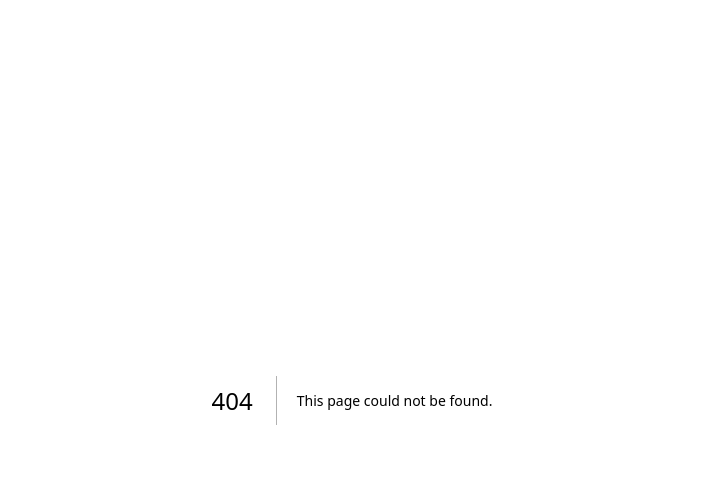
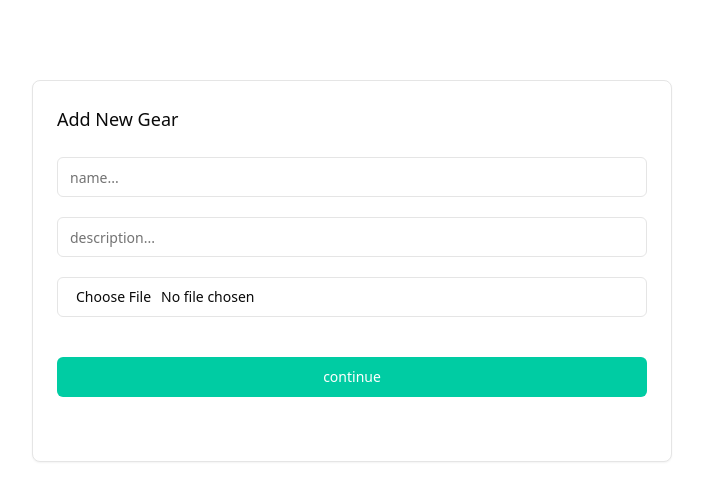
Before and after one commit to bckyrd-io/bckyrd-app-expo, a Next.js app: page /gear-add in a window 1280 px wide. Before the commit this address had no page. Shown: the top 500 px of the page, without its empty margins (288-991 px from the left). Built offline with nearby package versions, Linux system fonts and the light colour scheme.

Commit message:
nextauth intergrated to project

```diff
--- /dev/null
+++ b/app/api/auth/[...nextauth]/route.ts
@@ -0,0 +1,21 @@
+import NextAuth from "next-auth";
+import GoogleProvider from "next-auth/providers/google";
+
+
+const handler = NextAuth({
+	providers: [
+		GoogleProvider({
+			clientId: process.env.GOOGLE_CLIENT_ID as string,
+			clientSecret: process.env.GOOGLE_CLIENT_SECRET as string,
+		}),
+	],
+	callbacks: {
+		async redirect({ }) {
+			// Always redirect to /user after successful login
+			return '/user';
+		},
+	},
+})
+
+// Exporting the handler for both GET and POST
+export { handler as GET, handler as POST };
--- a/app/AuthPage/page.tsx
+++ b/app/auth/page.tsx
@@ -1,15 +1,12 @@
 "use client";
 
-import { Button } from "@/components/ui/button"; // Adjust the path as necessary
+import { Button } from "../../components/ui/button"; // Adjust the path as necessary
 import { signIn } from "next-auth/react"; // Assuming you're using NextAuth for authentication
-import { Card, CardHeader, CardContent } from "@/components/ui/card";
+import { Card, CardHeader, CardContent } from "../../components/ui/card";
 import { IconBrandGoogle } from "@tabler/icons-react";
 
 const AuthPage = () => {
-    // Removed theme state and related effects
-    const handleLogin = () => {
-        signIn("google"); // This will trigger Google authentication
-    };
+
 
     return (
         <div className={`flex items-center justify-center h-screen bg-white`}>
@@ -19,9 +16,9 @@ const AuthPage = () => {
                 </CardHeader>
                 <CardContent className="text-center">
                     <p className="mt-5 text-black">Be one of the first to leverage this platform</p> {/* Set text color to black */}
-                    <Button onClick={handleLogin} className="mt-5 w-full flex items-center justify-center space-x-2">
+                    <Button onClick={() => signIn("google")} className="mt-5 w-full flex items-center justify-center space-x-2">
                         <IconBrandGoogle size={20} />
-                        <span>Login with Google</span>
+                        <span>Sign with Google</span>
                     </Button>
                 </CardContent>
             </Card>
--- /dev/null
+++ b/app/gear-add/page.tsx
@@ -0,0 +1,59 @@
+"use client";
+
+import Link from "next/link";
+import { Button } from "@/components/ui/button";
+import { Card, CardHeader, CardContent } from "@/components/ui/card";
+import { Input } from "@/components/ui/input";
+
+
+const AddGearPage = () => {
+
+	return (
+		<div className="flex flex-col items-center justify-center h-auto w-full bg-white text-black">
+			{/* Gear Management Section */}
+			<section className="flex flex-col w-[90%] mx-auto lg:w-[50%] mb-60 mt-10">
+
+				<div className="flex flex-col space-y-4 mt-10">
+
+					<Card className="flex flex-col items-start w-full">
+						<CardHeader>
+							<h2 className="bold text-lg">Add New Gear</h2>
+						</CardHeader>
+						<CardContent className=" bg-dark bg['red'] w-full">
+							<form action="flex w-full" >
+								<Input
+									type="text" // Explicitly set type as text
+									placeholder="name..."
+									width={"100%"}
+									className="flex mb-5 w-full" // Adjust margin for better spacing
+								/>
+								<Input
+									type="text" // Explicitly set type as text
+									placeholder="description..."
+									width={"100%"}
+									className="flex mb-5 w-full" // Adjust margin for better spacing
+								/>
+								<Input
+									type="file" // Explicitly set type as text
+									width={"100%"}
+									className="flex mb-0 w-full" // Adjust margin for better spacing
+								/>
+							</form>
+							<Button asChild className="flex mt-10 mb-10 items-irght space-x-1">
+								<Link href="/add-gear">
+									<span>continue</span>
+								</Link>
+							</Button>
+						</CardContent>
+					</Card>
+
+				</div>
+
+
+			</section>
+
+		</div>
+	);
+};
+
+export default AddGearPage;
--- a/app/layout.tsx
+++ b/app/layout.tsx
@@ -1,6 +1,7 @@
 import type { Metadata } from "next";
 import localFont from "next/font/local";
 import "./globals.css";
+import SessionWrapper from "../components/SessionWrapper";
 
 const geistSans = localFont({
     src: "./fonts/GeistVF.woff",
@@ -24,6 +25,7 @@ export default function RootLayout({
     children: React.ReactNode;
 }>) {
     return (
+        <SessionWrapper>
             <html lang="en">
                 <body
                     className={`${geistSans.variable} ${geistMono.variable} antialiased`}
@@ -31,5 +33,6 @@ export default function RootLayout({
                     {children}
                 </body>
             </html>
+        </SessionWrapper>
     );
 }
--- a/app/page.tsx
+++ b/app/page.tsx
@@ -94,13 +94,13 @@ export default function Home() {
         <>
             <section className="flex flex-col mb-60 w-[90%] mx-auto lg:w-[50%]">
                 <h1 className="text-5xl sm:text-5xl md:text-6xl lg:text-6xl font-extrabold mt-10 mb-5 leading-tight tracking-tight text-justify">
-                    Backyard App Unlocks Your Setup Potential
+                    Backyard App Unlocks Your Productivity Setup Potential
                 </h1>
                 <p id="explore">
                     Electronics enthusiasts which leverages the next industrial revolution.
                 </p>
                 <div className="flex justify-left space-x-4 mt-5">
-                    <Link href="/AuthPage">
+                    <Link href="/auth">
                         <Button variant="default" id="login">
                             Get Started
                         </Button>
--- a/app/UserPage/page.tsx
+++ b/app/user/page.tsx
@@ -1,6 +1,6 @@
 "use client";
 
-import { useState } from "react";
+
 import Image from "next/image";
 import Link from "next/link";
 import { Button } from "@/components/ui/button";
@@ -14,6 +14,10 @@ import {
     PaginationNext,
     PaginationPrevious,
 } from "@/components/ui/pagination";
+import { useSession } from "next-auth/react";
+import { signOut } from "next-auth/react"; // Import signOut
+import { useState } from "react";
+
 
 const gearData = [
     {
@@ -53,13 +57,17 @@ const gearData = [
     },
 ];
 
+
 const UserPage = () => {
+    const { data: session } = useSession();
     const [currentPage, setCurrentPage] = useState(1);
     const itemsPerPage = 3;
     const totalPages = Math.ceil(gearData.length / itemsPerPage);
     const indexOfLastItem = currentPage * itemsPerPage;
     const indexOfFirstItem = indexOfLastItem - itemsPerPage;
     const currentGear = gearData.slice(indexOfFirstItem, indexOfLastItem);
+
+
 
     return (
         <div className="flex flex-col items-center justify-center h-auto w-full bg-white text-black">
@@ -69,7 +77,7 @@ const UserPage = () => {
                 <div className="flex justify-between items-center mb-0">
                     <h2 className="text-xl font-semibold">Gear List</h2>
                     <Button asChild className="flex items-center space-x-1">
-                        <Link href="/add-gear">
+                        <Link href="/gear-add">
                             <span>Add New Gear</span>
                         </Link>
                     </Button>
@@ -128,11 +136,17 @@ const UserPage = () => {
             <section className="flex flex-col w-[90%] mx-auto lg:w-[50%] mb-8">
                 <div className="flex justify-between items-center mb-3">
                     <h2 className="text-xl font-semibold">Energy State</h2>
-                    <Button asChild className="flex items-center space-x-1">
-                        <Link href="/">
+                    {session ? (
+                        <Button onClick={() => signOut({ callbackUrl: 'http://localhost:3000/' })} className="flex items-center space-x-1">
                             <span>Logout</span>
-                        </Link>
-                    </Button>
+                        </Button>
+                    ) : (
+                        <Button asChild className="flex items-center space-x-1">
+                            <Link href="/">
+                                <span>Back</span>
+                            </Link>
+                        </Button>
+                    )}
                 </div>
                 {/* Chart component can be added here */}
             </section>
--- /dev/null
+++ b/components/SessionWrapper.tsx
@@ -0,0 +1,9 @@
+"use client"
+import { SessionProvider } from "next-auth/react";
+import React from "react";
+
+const SessionWrapper =({children}: {children:React.ReactNode}) => {
+	return <SessionProvider>{children}</SessionProvider>
+};
+
+export default SessionWrapper;
```
Also changed, not shown: lib/authOptions.ts (added, +12 -0 lines), public/gear.webp (deleted). Lines whose indentation alone changed are shown as unchanged.
